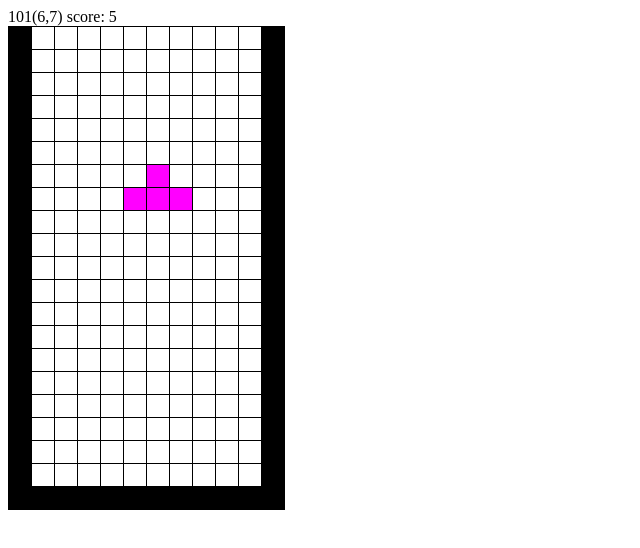
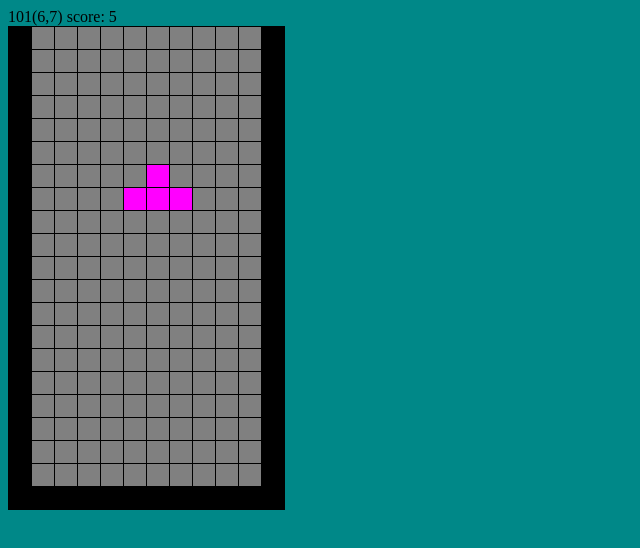
Before and after one commit to waruru/TETRIS_js, a plain HTML site: page index.html in a window 1280 px wide. Shown: the whole page, without its empty margins (0-640 px from the left). Drawn offline with Linux system fonts and the light colour scheme.

Commit message:
背景色を設定

```diff
--- a/style/style.css
+++ b/style/style.css
@@ -1,3 +1,7 @@
+* {
+  background: #088;
+}
+
 table {
   border-collapse: collapse;
 }
@@ -6,4 +10,5 @@ table td {
   width: 20px;
   height: 20px;
   border: 1px solid black;
+  background: gray;
 }
```
